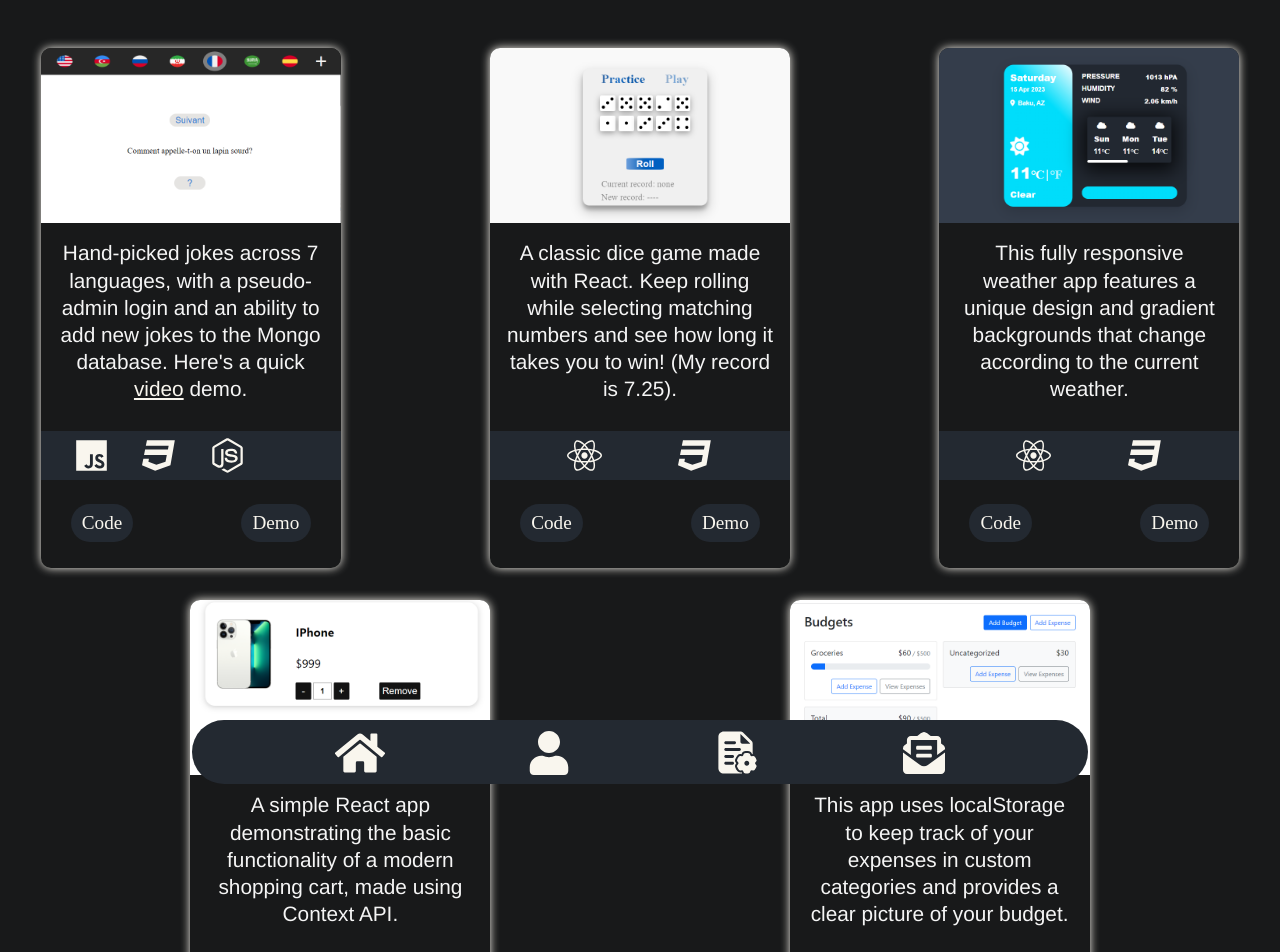
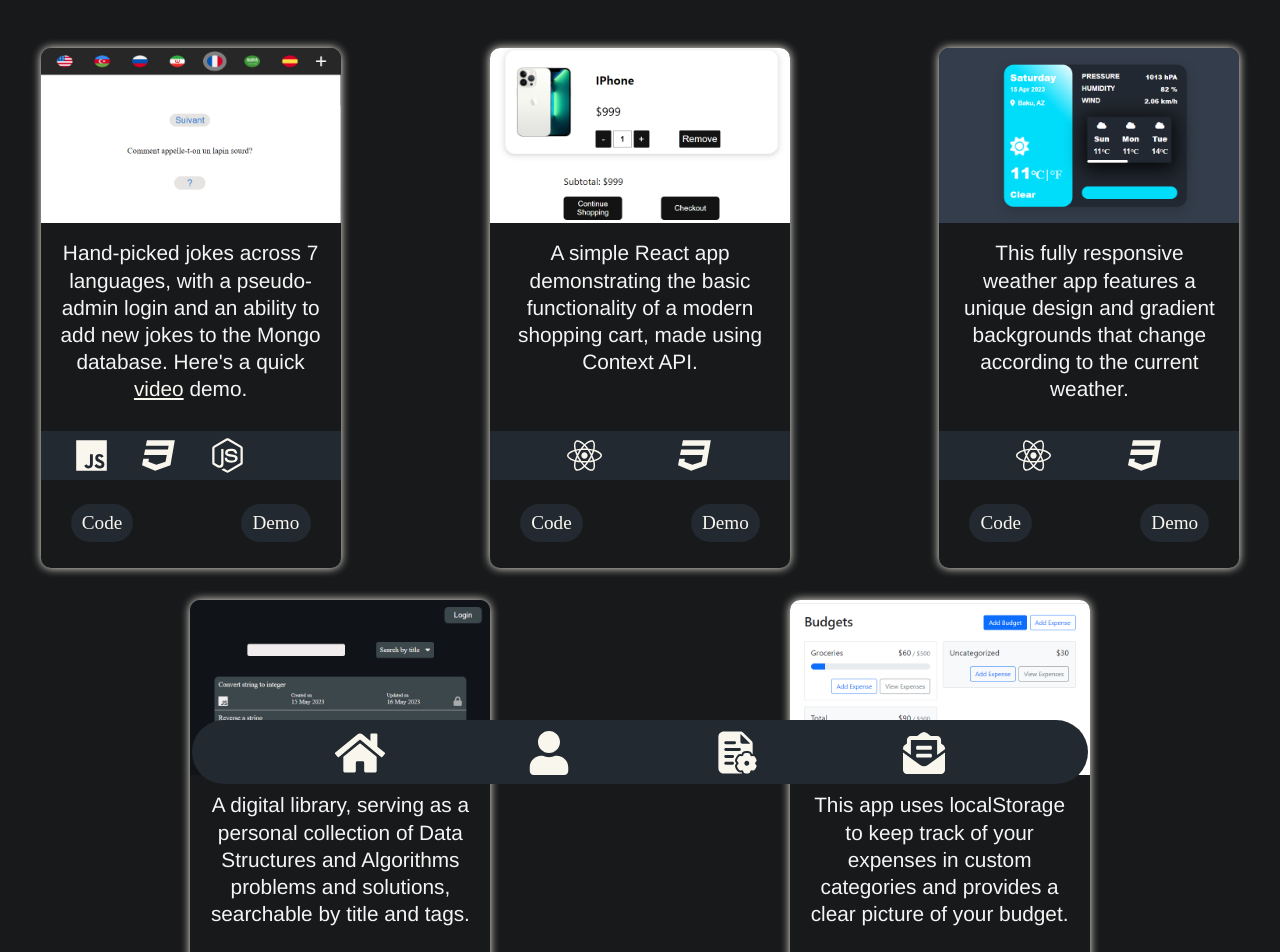
Before and after one commit to xsrokhan/Portfolio, a React (Create React App) app: page /projects in a window 1280 px wide. Shown: the top 952 px of the page. Built offline with nearby package versions, Linux system fonts and the light colour scheme; some icons are missing.

Commit message:
New project

```diff
--- a/src/projects_info.js
+++ b/src/projects_info.js
@@ -1,9 +1,9 @@
 
 import jokes from './jokes.png'
-import tenzies from './tenzies.png'
 import weather from './weather.png'
 import cart from './shopping-cart.png'
 import budget from './budget-app.png'
+import dsadepot from './dsa-depot.png'
 import { FaNodeJs } from 'react-icons/fa'
 import { FaCss3 } from 'react-icons/fa'
 import { FaJs } from 'react-icons/fa'
@@ -20,15 +20,13 @@ export const projects = [
       stack: [<FaJs />, <FaCss3 />, <FaNodeJs />, <SiMongodb />],
       code: ['Code', 'https://github.com/Montinyek/Joke_depo'],
       demo: ['Demo', 'https://js-huk19u.stackblitz.io'],
-      id: 0
    },
    {
-      description: 'A classic dice game made with React. Keep rolling while selecting matching numbers and see how long it takes you to win! (My record is 7.25).',
-      image: tenzies,
+      description: 'A simple React app demonstrating the basic functionality of a modern shopping cart, made using Context API.',
+      image: cart,
       stack: [<FaReact />, <FaCss3 />],
-      code: ['Code', 'https://github.com/Montinyek/Tenzies_game'],
-      demo: ['Demo', 'https://react-l2lm55.stackblitz.io'],
-      id: 0
+      code: ['Code', 'https://github.com/Montinyek/Shopping_cart'],
+      demo: ['Demo', 'https://montinyek.github.io/Shopping_cart/'],
    },
    {
       description: "This fully responsive weather app features a unique design and gradient backgrounds that change according to the current weather.",
@@ -36,15 +34,13 @@ export const projects = [
       stack: [<FaReact />, <FaCss3 />],
       code: ['Code', 'https://github.com/Montinyek/Weather_app'],
       demo: ['Demo', 'https://react-jxdthk.stackblitz.io'],
-      id: 1
    },
    {
-      description: 'A simple React app demonstrating the basic functionality of a modern shopping cart, made using Context API.',
-      image: cart,
+      description: 'A digital library, serving as a personal collection of Data Structures and Algorithms problems and solutions, searchable by title and tags.',
+      image: dsadepot,
       stack: [<FaReact />, <FaCss3 />],
-      code: ['Code', 'https://github.com/Montinyek/Shopping_cart'],
-      demo: ['Demo', 'https://montinyek.github.io/Shopping_cart/'],
-      id: 2
+      code: ['Code', 'https://github.com/Montinyek/DSA_Depot_client'],
+      demo: ['Demo', 'https://www.dsadepot.com/'],
    },
    {
       description: 'This app uses localStorage to keep track of your expenses in custom categories and provides a clear picture of your budget.',
@@ -52,6 +48,5 @@ export const projects = [
       stack: [<FaReact />, <FaBootstrap />],
       code: ['Code', 'https://github.com/Montinyek/Budget_app'],
       demo: ['Demo', 'https://montinyek.github.io/Budget_app/'],
-      id: 3
    }
 ]
```
Also changed, not shown: src/dsa-depot.png (added), src/tenzies.png (deleted).
